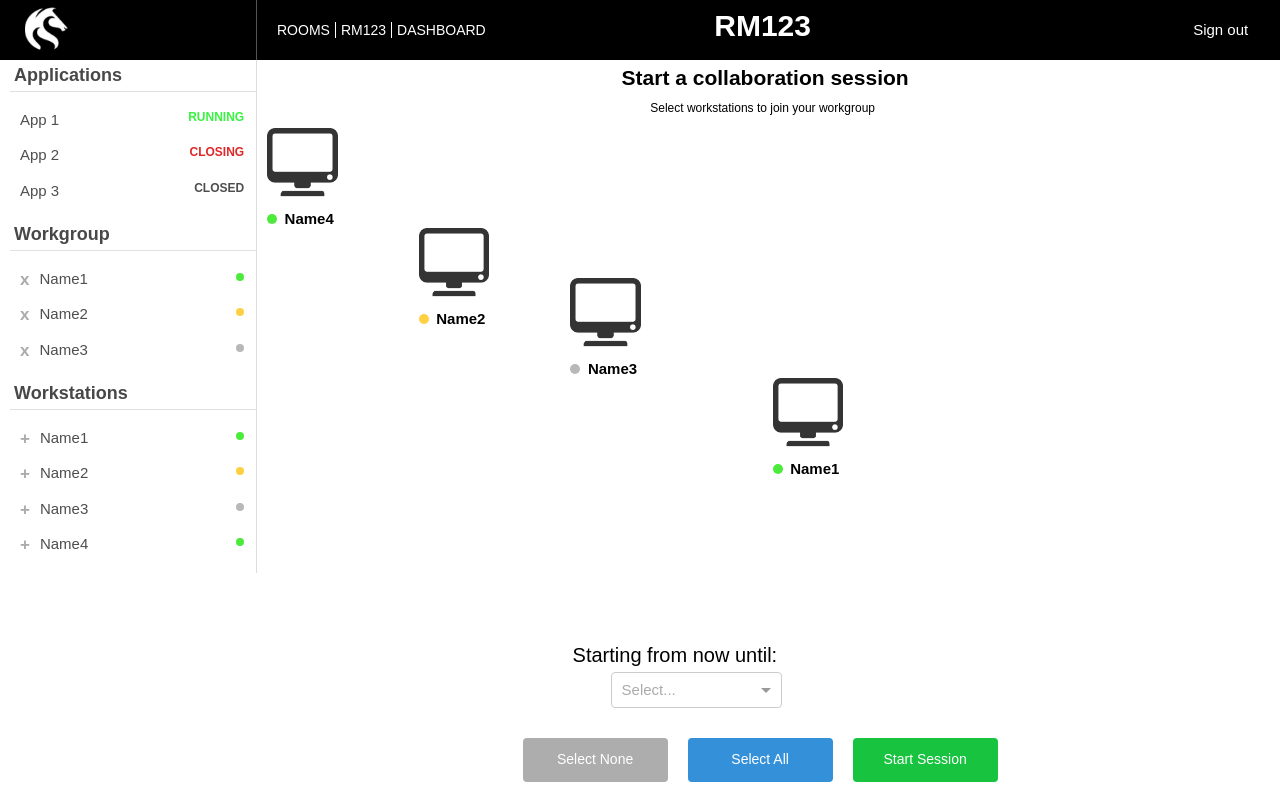
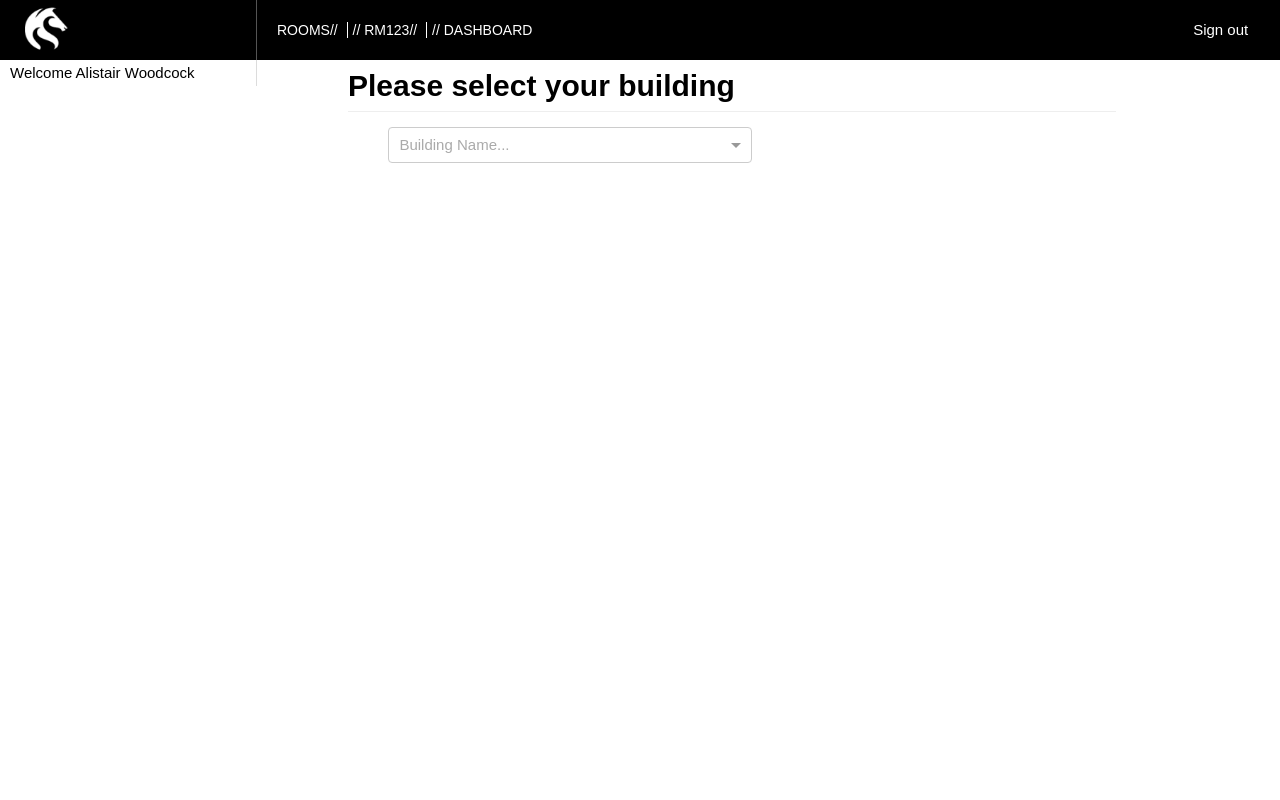
Before and after one commit to FleetingMotivations/FleetWebFrontend, a React (Create React App) app: page / in a window 1280 px wide. Built offline with nearby package versions, Linux system fonts and the light colour scheme; the HTML template or start-up script is replaced by a standard one.

Commit message:
quick switch between states

```diff
--- a/package.json
+++ b/package.json
@@ -8,7 +8,9 @@
   "dependencies": {
     "react": "^15.3.1",
     "react-dom": "^15.3.1",
-    "react-select": "^1.0.0-rc.1"
+    "react-redux": "^4.4.5",
+    "react-select": "^1.0.0-rc.1",
+    "redux": "^3.6.0"
   },
   "scripts": {
     "start": "react-scripts start",
--- a/src/App.css
+++ b/src/App.css
@@ -405,7 +405,7 @@ ul {
 
 #dashboard .workstations{
   width: 100%;
-  height: 500px;
+  height: 300px;
   position: relative;
 }
 
@@ -480,11 +480,11 @@ ul {
 }
 
 
-#dashboard .current-session .workstations{
+/*#dashboard .current-session .workstations{
   width:100%;
   height: 500px;
 }
-
+*/
 #dashboard .current-session .sharing{
   float: left;
   width: 48%;
--- a/src/App.js
+++ b/src/App.js
@@ -37,10 +37,10 @@ class AppLocation extends Component{
     return(
       <div className="app-location">
           <span className="location">Rooms</span>
-          <span className="location-divider"></span>
-          <span className="location">RM123</span>
-          <span className="location-divider"></span>
-          <span className="location">Dashboard</span>
+          // <span className="location-divider"></span>
+          // <span className="location">RM123</span>
+          // <span className="location-divider"></span>
+          // <span className="location">Dashboard</span>
       </div>
     );
   }
@@ -90,7 +90,7 @@ class SessionDetails extends Component{
           <h3>Workgroup</h3>
           <ul>
             {workgroup.workstations.map(workstation => {
-              return <li onMouseLeave={this.exitHoverWorkstation} onMouseEnter={this.hoverWorkstation} data-workstation-id={workstation.id}><span className="name">{workstation.name}</span><WorkstationStatus status={workstation.status}/> <div className="remove"></div></li>
+              return <li onMouseOut={this.exitHoverWorkstation} onMouseOver={this.hoverWorkstation} data-workstation-id={workstation.id}><span className="name">{workstation.name}</span><WorkstationStatus status={workstation.status}/> <div className="remove"></div></li>
             })}
           </ul>
         </div>
@@ -98,7 +98,7 @@ class SessionDetails extends Component{
           <h3>Workstations</h3>
           <ul>
             {workstations.map(workstation => {
-              return <li onMouseLeave={this.exitHoverWorkstation} onMouseEnter={this.hoverWorkstation} data-workstation-id={workstation.id}><span className="name">{workstation.name}</span> <WorkstationStatus status={workstation.status} /> <div className="add"></div></li>
+              return <li onMouseOut={this.exitHoverWorkstation} onMouseOver={this.hoverWorkstation} data-workstation-id={workstation.id}><span className="name">{workstation.name}</span> <WorkstationStatus status={workstation.status} /> <div className="add"></div></li>
             })}
           </ul>
         </div>
@@ -341,16 +341,48 @@ class Footer extends Component{
 }
 
 class App extends Component {
+  constructor(props, context) {
+    super(props, context)
+    this.state = {
+      sidebar: '',
+      username: 'Alistair Woodcock',
+      dash: 'BUILDING_SELECT',
+      room: ''
+    }
+
+    this.delta = this.delta.bind(this);
+  }
+
+  delta(e) {
+
+    switch(this.state.dash)
+    {
+      case 'BUILDING_SELECT':
+        this.setState({ dash: 'ROOM_SELECT' });
+        break;
+      case 'ROOM_SELECT':
+        this.setState({ room: 'RM123', dash: 'START_SESSION', sidebar: 'PRE_SESSION' });
+        break;
+      case 'START_SESSION':
+        this.setState({ dash: 'DISPLAY_SESSION', sidebar: 'SESSION' });
+        break;
+    }
+
+    console.log(this.state);
+  }
+
   render() {
+
     return (
       <div className="App">
-        <Nav roomName="RM123" />
-        <Sidebar  currentSidebar="SESSION" username="Alistair Woodcock"/>
-        <Dashboard currentDash="START_SESSION" />
+        <Nav roomName={this.state.room} onClick={this.delta} />
+        <Sidebar currentSidebar={this.state.sidebar} username={this.state.username}/>
+        <Dashboard  currentDash={this.state.dash} />
         <Footer />
       </div>
       );
   }
+
 }
 
 export default App;
```
